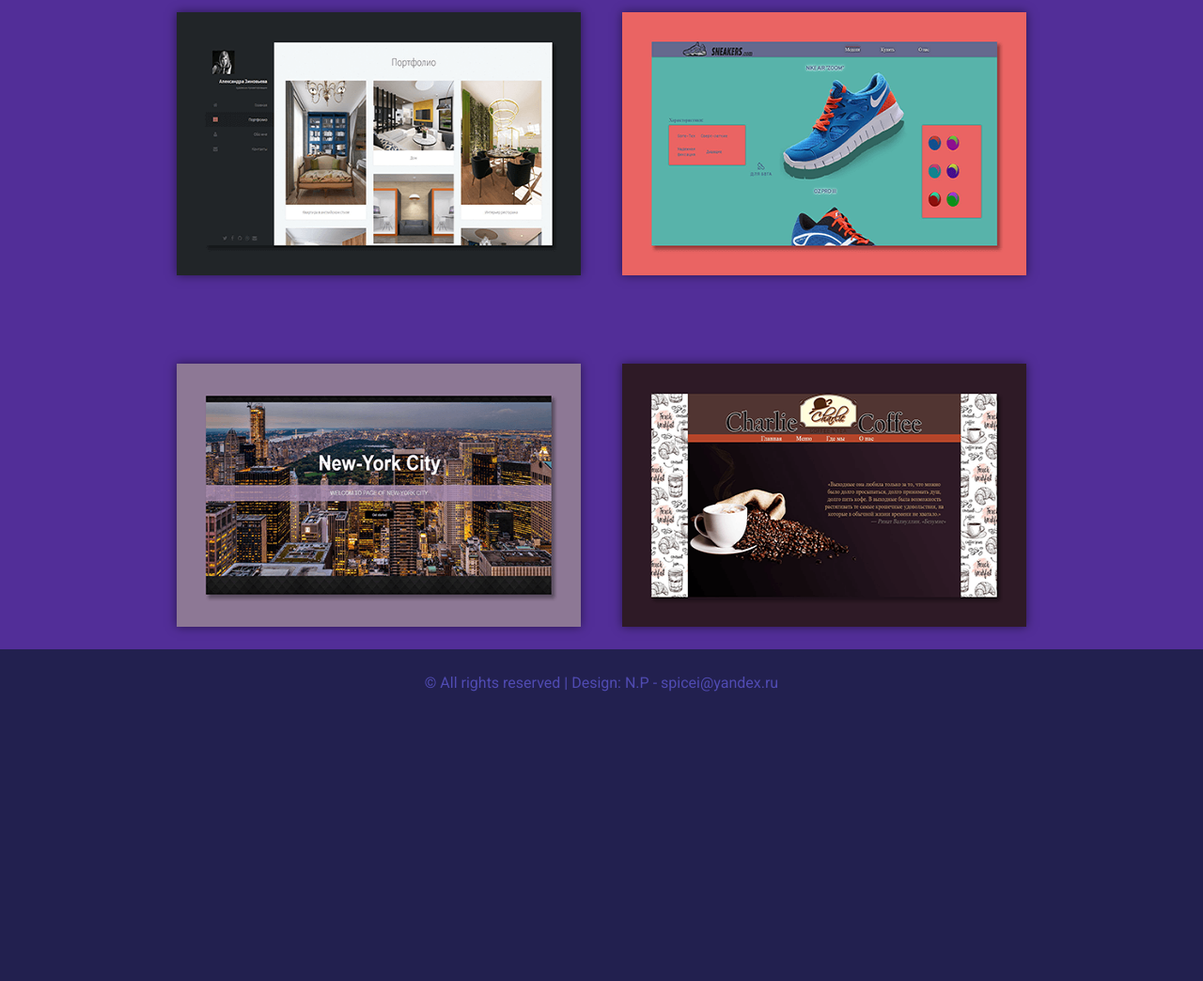
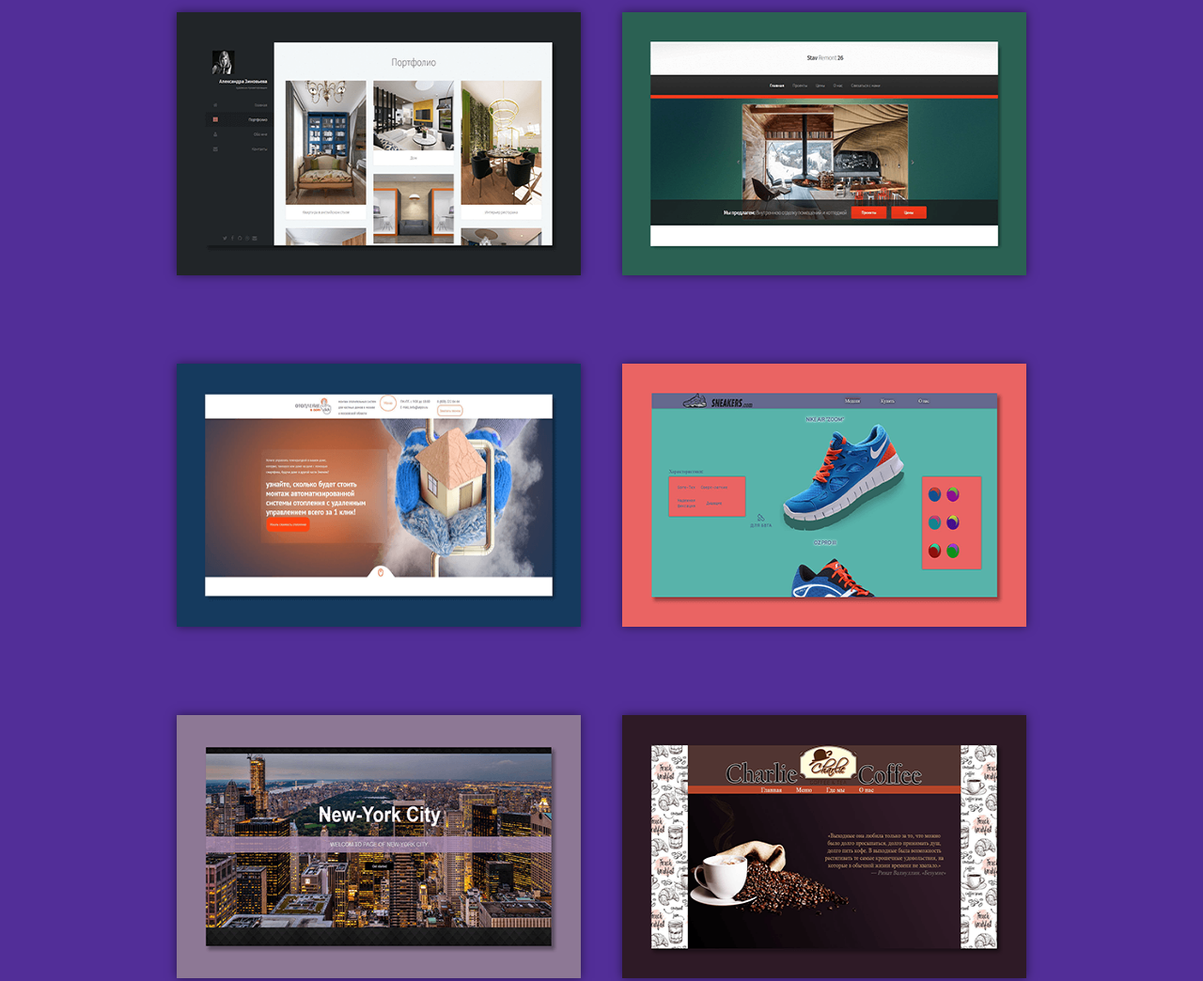
Before and after one commit to NeronDante/Portfolio, a plain HTML site: page index.html in a window 1280 px wide. Shown: the part 727-1771 px from the top of the page at 94% size. Before the commit the page ends 1524 px from the top, so only its background shows below. Drawn offline with Linux system fonts and the light colour scheme.

Commit message:
Add files via upload

```diff
--- a/index.html
+++ b/index.html
@@ -38,9 +38,13 @@
 
 		<div class="gallery">
 			<a href="http://sashasdesign.ru/"><img src="images/sa.png"  class="pulse animated3" alt=""></a>
+			<a href="http://www.stavremont26.ru/"><img src="images/st.png"  class="pulse animated3" alt=""></a>
+			<a href="https://nerondante.github.io/landing/"><img src="images/la.png"  class="pulse animated3" alt=""></a>
 			<a href="https://nerondante.github.io/Sneakers/"><img src="images/sn.png"  class="pulse animated3" alt=""></a>
 			<a href="https://nerondante.github.io/New-York/"><img src="images/ny.png"  class="pulse animated3" alt=""></a>
 			<a href="https://nerondante.github.io/Charlie-Coffee/"><img src="images/cf.png"  class="pulse animated3" alt=""></a>
+
+
 		</div>
 
 	</div>
```
